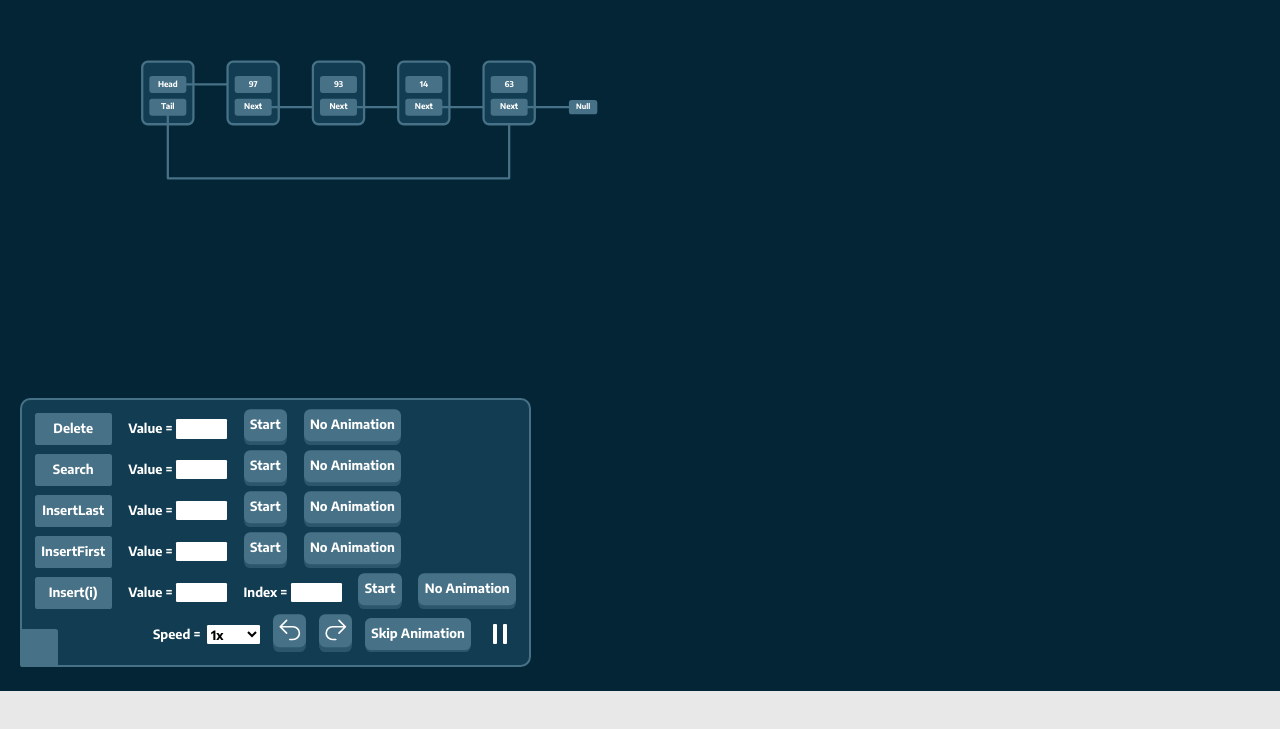
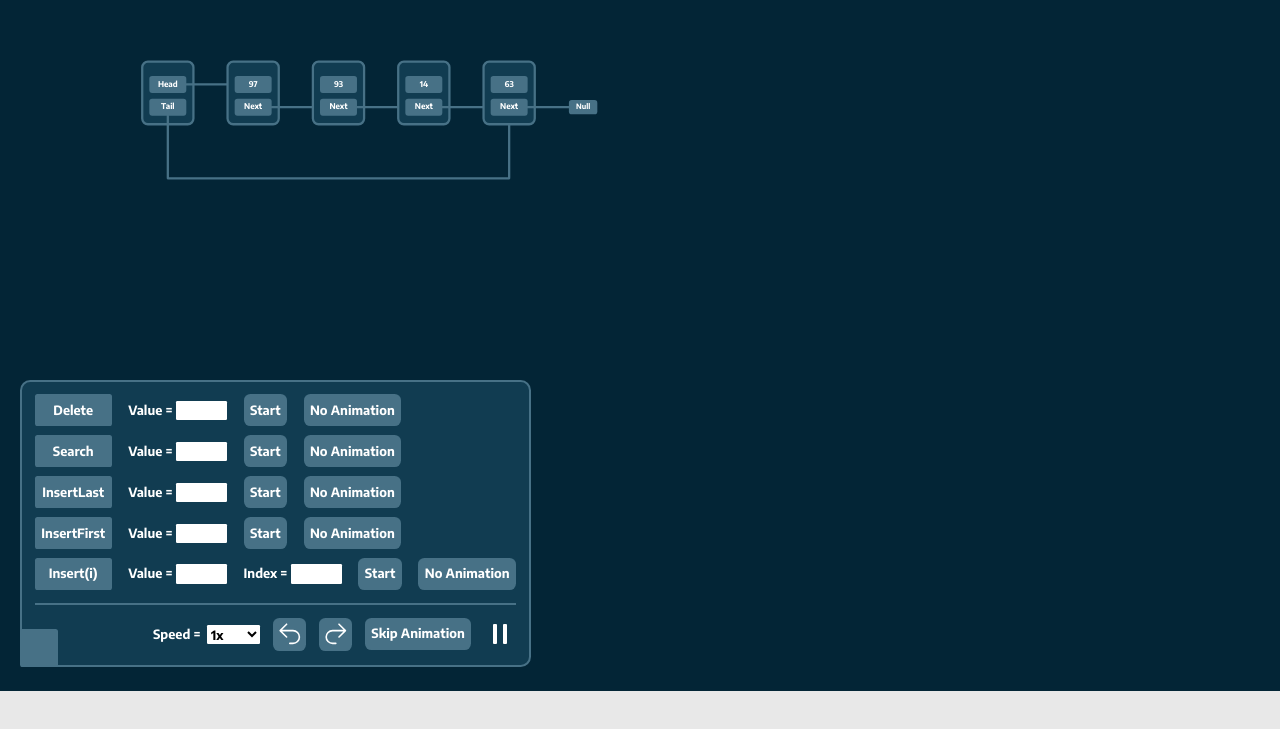
Before and after one commit to datnguy02/DSA-ANIMATION, a React (Vite) app: page /data-structure/singlylinkedlist in a window 1280 px wide. Shown: the part 109-838 px from the top of the page. Built offline with nearby package versions, Linux system fonts and the light colour scheme.

Commit message:
Revert button and Forward button now work - still need to revised, clean UI for operatin bar

```diff
--- a/src/Features/Control/Button/ControlButton.jsx
+++ b/src/Features/Control/Button/ControlButton.jsx
@@ -10,7 +10,8 @@ const ControlButton = ({name, style, onStart, inputNameList, inputValList, metho
                     style={
                         {
                             backgroundColor: style["START_BUTTON_BG"],
-                            transform: isAnimating ? "translate(0, 0)" : "translate(0, -0.3em)"
+                            opacity: isAnimating ? 0.8 : 1,
+                            pointerEvents: isAnimating ? "None" : "all"
                         }
                     }
                     onClick={() => {
@@ -30,13 +31,6 @@ const ControlButton = ({name, style, onStart, inputNameList, inputValList, metho
             >
                 {name}
             </button>
-            <div className="w-full h-full absolute rounded-[0.5em] top-0 z-10 opacity-[0.5]"
-                style={
-                    {
-                        backgroundColor: style["START_BUTTON_BG"]
-                    }
-                }
-            ></div>
         </div>
     );
 };
--- a/src/Features/Control/Button/SkipButton.jsx
+++ b/src/Features/Control/Button/SkipButton.jsx
@@ -10,7 +10,7 @@ const SkipButton = ({style, tl}) => {
                     style={
                         {
                             backgroundColor: style["START_BUTTON_BG"],
-                             transform: !isAnimating ? "translate(0, 0)" : "translate(0, -0.3em)"
+
                         }
                     }
                     onClick={() => tl.progress(1)}
@@ -18,13 +18,6 @@ const SkipButton = ({style, tl}) => {
             >
                 Skip Animation
             </button>
-            <div className="w-full h-full absolute rounded-[0.5em] top-0 z-10 opacity-[0.5]"
-                style={
-                    {
-                        backgroundColor: style["START_BUTTON_BG"]
-                    }
-                }
-            ></div>
         </div>
     );
 };
--- a/src/Features/Control/Button/StateButton.jsx
+++ b/src/Features/Control/Button/StateButton.jsx
@@ -6,19 +6,11 @@ const StateButton = ({handleClick, style, isBack}) => {
     return (
             <div className="relative"
             >
-                <div className="absolute h-full w-full top-0 rounded-[0.5em] opacity-[0.5]"
-                    style={
-                        {
-                            backgroundColor: style["START_BUTTON_BG"],
-                        }
-                    }
-                ></div>
                 <button
                     className="rounded-[0.5em] relative p-[0.3em]"
                      style={
                         {
                             backgroundColor: style["START_BUTTON_BG"],
-                            transform: isAnimating ? "translate(0, 0)" : "translate(0, -0.3em)"
                         }
                      }
                     onClick={() => {
--- a/src/Features/Control/Operation/OperationBar.jsx
+++ b/src/Features/Control/Operation/OperationBar.jsx
@@ -37,15 +37,8 @@ const OperationBar = ({name, onStart, timeLine, animationSpeed}) => {
 
     return (
         <div className="fixed left-5 bottom-6 lg:text-[0.8rem] sm:text-[0.5rem] text-[0.3rem]" ref={container}>
-            <div
-                className="
-                            flex
-                            flex-col
-                            gap-[0.7em]
-                            p-[1em]
-                            rounded-[0.8em]
-                            content-center
-                            "
+            <div className="flex flex-col gap-[1em] p-[1em]  rounded-[0.8em]"
+                ref={bar}
                  style={
                         {
                             backgroundColor: style.BG,
@@ -53,7 +46,14 @@ const OperationBar = ({name, onStart, timeLine, animationSpeed}) => {
                             border: `0.2em solid ${style["START_BUTTON_BG"]}`
                         }
                     }
-                ref={bar}
+            >
+                <div
+                    className="
+                                flex
+                                flex-col
+                                gap-[0.7em]
+                                content-center
+                                "
                 >
                     {operation_bar[name].methods.map(method => (
                                                     <Method
@@ -65,7 +65,17 @@ const OperationBar = ({name, onStart, timeLine, animationSpeed}) => {
                                                     />
                                                     ))
                     }
-                <div className="flex self-end gap-[1em] align-center">
+                </div>
+                <hr
+                    style={
+                        {
+                            color: style["START_BUTTON_BG"],
+                            border: "0.1em solid"
+                        }
+                    }
+                />
+                <div className="flex self-end gap-[1em] align-center"
+                >
                     <AnimationSpeedInput
                         tl={timeLine}
                         speedRef={animationSpeed}
--- a/src/Features/DataStructuresApp/SinglyLinkedList/SinglyLinkedListApp.jsx
+++ b/src/Features/DataStructuresApp/SinglyLinkedList/SinglyLinkedListApp.jsx
@@ -34,11 +34,13 @@ const SinglyLinkedListApp = () => {
     const handleStart = useCallback((state) => {
         const operationName = state.operationName;
         const newList = operation.list.clone();
-        const newStateList = operation.stateList;
+        let newStateList = operation.stateList;
         let message = "";
         const newOperation = {
             name: operationName,
             list: newList,
+            stateList: newStateList,
+            stateIndex: operation.stateIndex,
             useAnime: state.butName !== "No Animation",
             gsapTimeLine: gsap.timeline({
                 defaults: {
@@ -72,16 +74,20 @@ const SinglyLinkedListApp = () => {
         }
         else if (operationName === "revert") {
             newOperation.list = operation.stateList[operation.stateIndex - 1].clone();
+            newOperation.stateIndex--;
         }
         else if (operationName === "forward") {
-            console.log("click!!!");
+            newOperation.list = operation.stateList[operation.stateIndex + 1].clone();
+            newOperation.stateIndex++;
         }
 
         newOperation.cleanAnime = () => {
                 if (operationName === "delete")
                     newList.delete(state["value"]);
+                newStateList = newStateList.slice(0, operation.stateIndex + 1);
                 newStateList.push(newList.clone());
-                console.log(newStateList);
+                for (let lst of newStateList)
+                    console.log(lst.toString());
                 console.log(operation.stateIndex + 1);
                 setOperation({
                     list: newOperation.list.clone(),
@@ -116,7 +122,9 @@ const SinglyLinkedListApp = () => {
                 <SinglyLinkedList
                     operation={operation}
                 />
-                <AnimatingContext value={operation.name !== "None" && operation.name !== "revert"}>
+                <AnimatingContext value={operation.name !== "None"
+                                      && operation.name !== "revert"
+                                      && operation.name !== "forward"}>
                     <OperationBar
                         name="sll"
                         onStart={handleStart}
--- a/src/Features/DataStructuresApp/SinglyLinkedList/core/singlylinkedlist.jsx
+++ b/src/Features/DataStructuresApp/SinglyLinkedList/core/singlylinkedlist.jsx
@@ -693,6 +693,16 @@ export class LinkedList {
         return tl;
     }
 
+    toString() {
+        let current = this.head;
+        const res = [];
+        while (current !== null) {
+            res.push(current.value);
+            current = current.next;
+        }
+        return res;
+    }
+
 
 
 }
```
Lines whose indentation alone changed are shown as unchanged.
